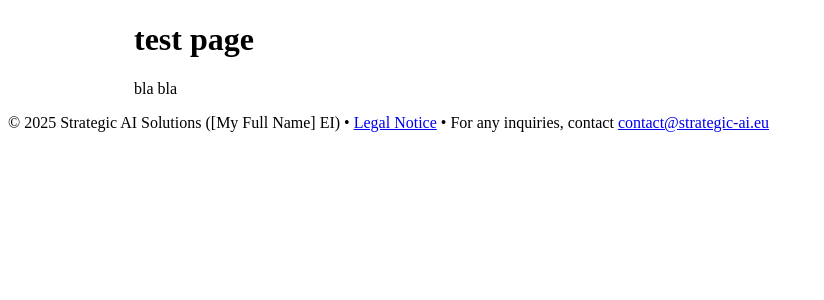
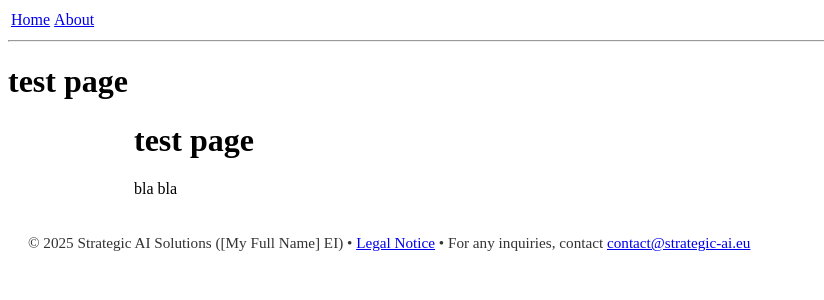
Before and after one commit to alexkolo/strategic-ai, a Jekyll site: the page built from test.md, in a window 1280 px wide. Shown: the top 300 px of the page, without its empty margins (0-824 px from the left). Built offline with Jekyll 4.4.1, drawn with Linux system fonts in a browser that asks for light colours; our own code applies the rules of GitHub Pages for plain Markdown files.

Commit message:
Add layout components: implement navigation and footer includes, update index and about pages

```diff
--- /dev/null
+++ b/_includes/footer.html
@@ -0,0 +1,13 @@
+<footer>
+  <div class="container" style="text-align: left">
+    © 2025 {{site.title}} ([My Full Name] EI) • <a href="#legal-notice">Legal Notice</a>
+    • For any inquiries, contact
+    <!-- Contact info with spam-protected email -->
+    <script>
+      var user = "contact";
+      var domain = "strategic-ai.eu";
+      document.write('<a href="mailto:' + user + "@" + domain + '">');
+      document.write(user + "@" + domain + "</a>");
+    </script>
+  </div>
+</footer>
--- /dev/null
+++ b/_includes/navigation.html
@@ -0,0 +1,7 @@
+<table>
+  <tr>
+    <td><a href=".">Home</a></td>
+    <td><a href="about">About</a></td>
+  </tr>
+</table>
+<hr />
--- a/_layouts/default.html
+++ b/_layouts/default.html
@@ -3,26 +3,15 @@
   <head>
     <meta charset="utf-8" />
     <meta name="viewport" content="width=device-width" />
-    <title>Strategic AI Solutions</title>
+    <title>{{site.title}}</title>
     <link rel="stylesheet" href="assets/css/style.css" />
     <link rel="stylesheet" href="http://fonts.googleapis.com/css?family=Source+Sans+Pro:200,300,400,700" media="all" />
   </head>
   <body>
+    {% include navigation.html %}
+    <h1>{{ page.title }}</h1>
     <div class="container-lg px-3 my-5 markdown-body">{{ content }}</div>
-    <footer>
-      <!-- Contact info with spam-protected email -->
-
-      <div class="container" style="text-align: left">
-        © 2025 Strategic AI Solutions ([My Full Name] EI) • <a href="#legal-notice">Legal Notice</a>
-        • For any inquiries, contact
-        <script>
-          var user = "contact";
-          var domain = "strategic-ai.eu";
-          document.write('<a href="mailto:' + user + "@" + domain + '">');
-          document.write(user + "@" + domain + "</a>");
-        </script>
-      </div>
-    </footer>
+    {% include footer.html %}
   </body>
 </html>
 
--- a/assets/css/style.css
+++ b/assets/css/style.css
@@ -9,3 +9,11 @@
   margin-right: auto;
   margin-left: auto;
 }
+
+footer {
+  text-align: center;
+  font-size: 0.95rem;
+  color: #333;
+  margin-top: auto;
+  padding: 20px;
+}
```
Also changed, not shown: about.md (added, +6 -0 lines), index.md (+10 -0 lines).
